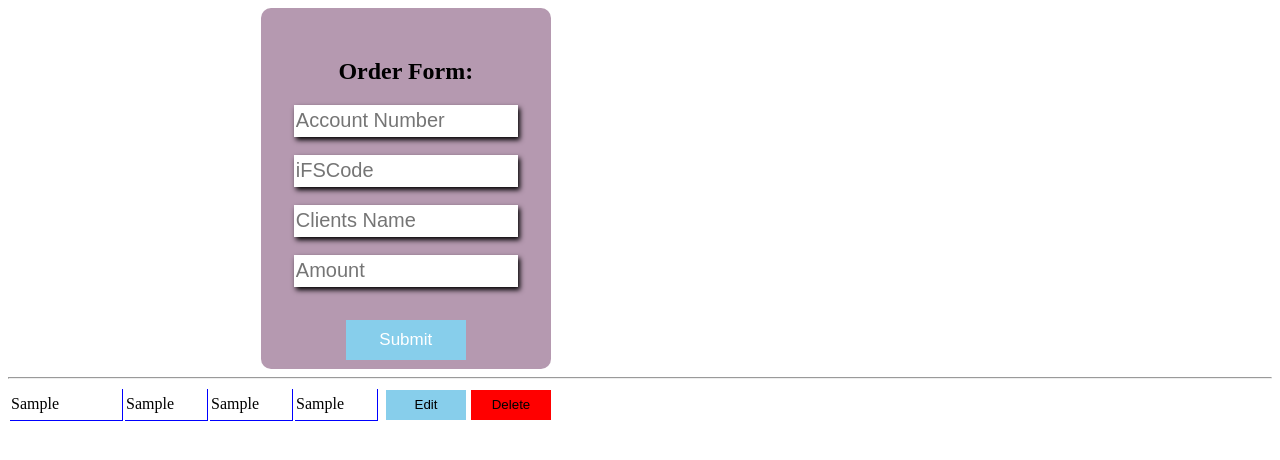
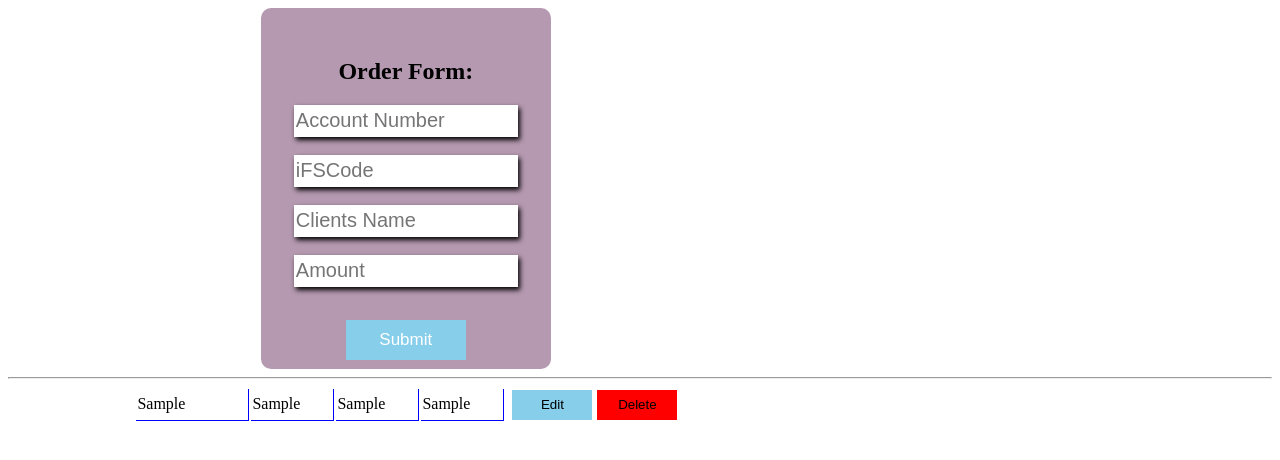
Before and after one commit to Melkam22/crudoperationwzreact1, a React (Create React App) app: page / in a window 1280 px wide. Both pictures are taken after typing "Sample", "Sample", "Sample", "Sample" into the empty fields and a click on the button "Submit". Shown: the top 460 px of the page. Built offline with nearby package versions, Linux system fonts and the light colour scheme.

Commit message:
minor styling added

```diff
--- a/src/App.css
+++ b/src/App.css
@@ -63,3 +63,7 @@
   border-right: 1px solid blue;
   width: 80px;
 }
+/* result render part */
+.frame{
+  margin-left: 10%;
+}
--- a/src/components/TransactionList.js
+++ b/src/components/TransactionList.js
@@ -56,11 +56,11 @@ class TransactionList extends Component {
           list={this.state.list} //for edit purpose to be exported to form
         />
         <hr />
-        <table>
+        <table className="frame">
           <tbody>
             {this.state.list.map((item, a) => {
               return (
-                <tr key={a} className="frame">
+                <tr key={a}>
                   <td className="one">{item.benAcctNo}</td>
                   <td className="two">{item.iFSCode}</td>
                   <td className="three">{item.benName}</td>
```
Also changed, not shown: 13 other files (tests, documents, lock files or other folders).
